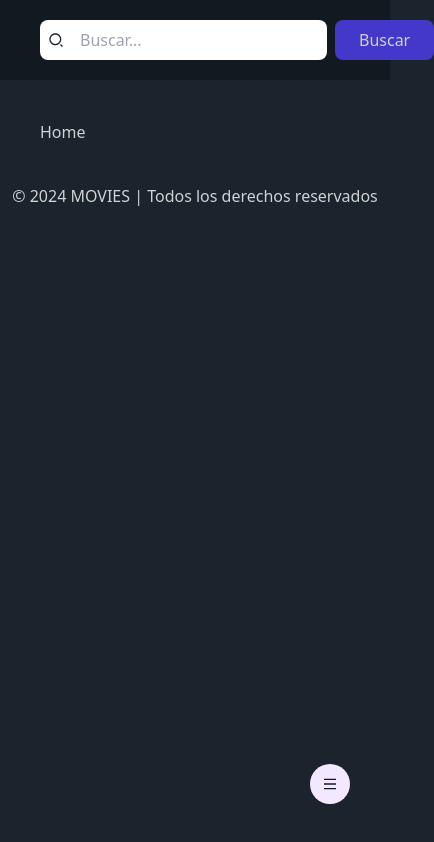
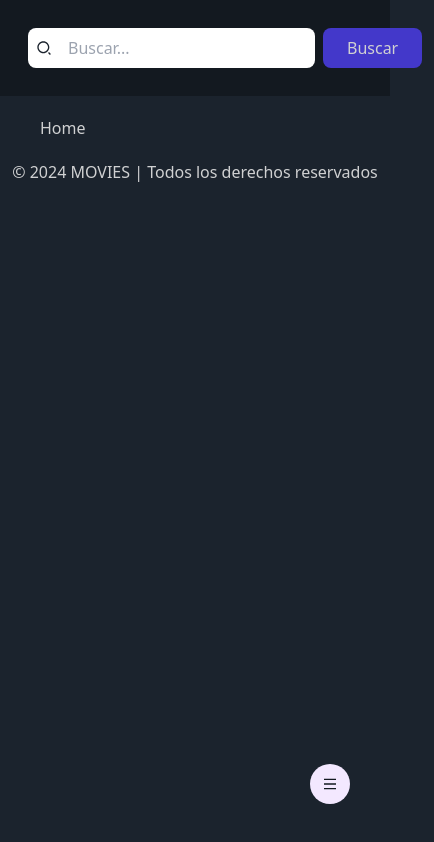
Before and after one commit to rody-huancas/react-movies-tmdb, a React (Vite) app: page / in a window 390 px wide. Shown: the top 842 px of the page, 434 px wide, since content can reach past the window. Built offline with nearby package versions, Linux system fonts and the light colour scheme.

Commit message:
Add: responsive layout

```diff
--- a/src/components/layout/Footer.jsx
+++ b/src/components/layout/Footer.jsx
@@ -1,6 +1,6 @@
 export const Footer = () => {
   return (
-    <p className="flex items-center justify-center">
+    <p className="lg:pl-300 flex items-center justify-center text-center">
       &#169; {new Date().getFullYear()} MOVIES | Todos los derechos reservados
     </p>
   );
--- a/src/components/layout/Header.jsx
+++ b/src/components/layout/Header.jsx
@@ -2,8 +2,8 @@ import { RiSearch2Line } from "react-icons/ri";
 
 export const Header = () => {
   return (
-    <header className="pl-0 w-auto lg:w-full bg-primary text-secondary-100 h-20 flex items-center">
-      <form className="flex items-center gap-2 w-40 p-10">
+    <header className="w-full fixed bg-primary lg:pl-300 dark:bg-secondary-200 transition-all duration-300">
+      <form className="flex items-center gap-2 w-40 p-7">
         <div className="flex items-center relative">
           <RiSearch2Line className="absolute p-2 box-content text-secondary-900" />
           <input
--- a/src/components/layout/Siderbar.jsx
+++ b/src/components/layout/Siderbar.jsx
@@ -18,9 +18,9 @@ export const Siderbar = () => {
   return (
     <>
       <div
-        className={`h-screen overflow-y-hidden lg:static bg-primary w-300 text-secondary-100 flex flex-col gap-10 p-10 fixed z-50 ${
+        className={`w-300 h-screen lg:left-0 px-6 py-10 bg-primary flex flex-col gap-7 z-40 transition-all duration-300 fixed top-0 ${
           showMenu ? "left-0" : "-left-full"
-        } transition-all duration-300 ease-in`}
+        }`}
       >
         <Link
           to={"/"}
@@ -52,7 +52,7 @@ export const Siderbar = () => {
       </div>
 
       <button
-        className="fixed bottom-10 right-10 bg-purple-100 rounded-full p-3 box-content text-primary border-none outline-none lg:hidden"
+        className="fixed bottom-10 right-10 bg-purple-100 rounded-full p-3 box-content text-primary border-none outline-none lg:hidden z-50"
         onClick={handleShowMenu}
       >
         <RiMenuLine />
--- a/src/layout/Layout.jsx
+++ b/src/layout/Layout.jsx
@@ -6,11 +6,11 @@ export const Layout = () => {
     <div className="flex">
       <Siderbar />
 
-      <div className="w-full flex-1">
+      <div className="flex-1 h-[150vh] bg-secondary-900 text-secondary-100 transition-all duration-300">
         <Header />
 
-        <main className="pl-0">
-          <div className="p-10">
+        <main className="lg:pl-300 mt-24">
+          <div className="px-10 py-5">
             {/* Inyectar contenido dinamicamente */}
             <Outlet />
           </div>
```
